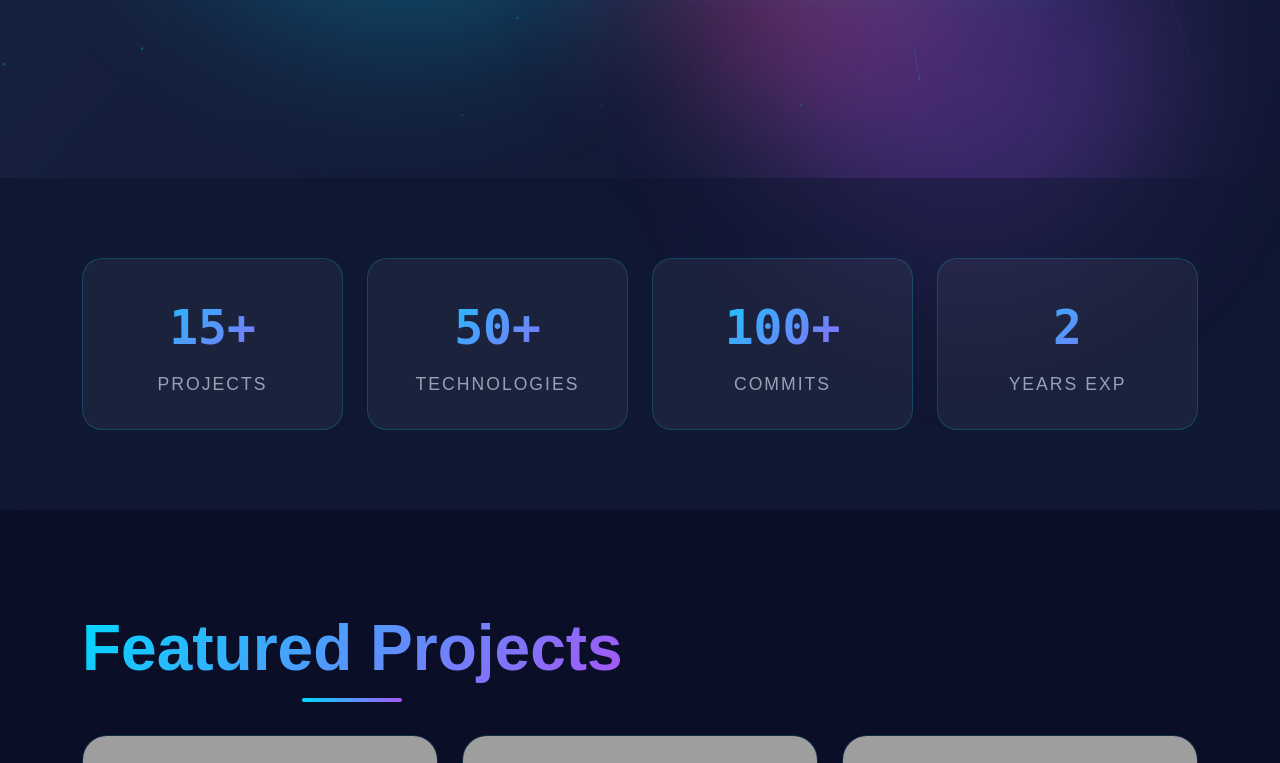
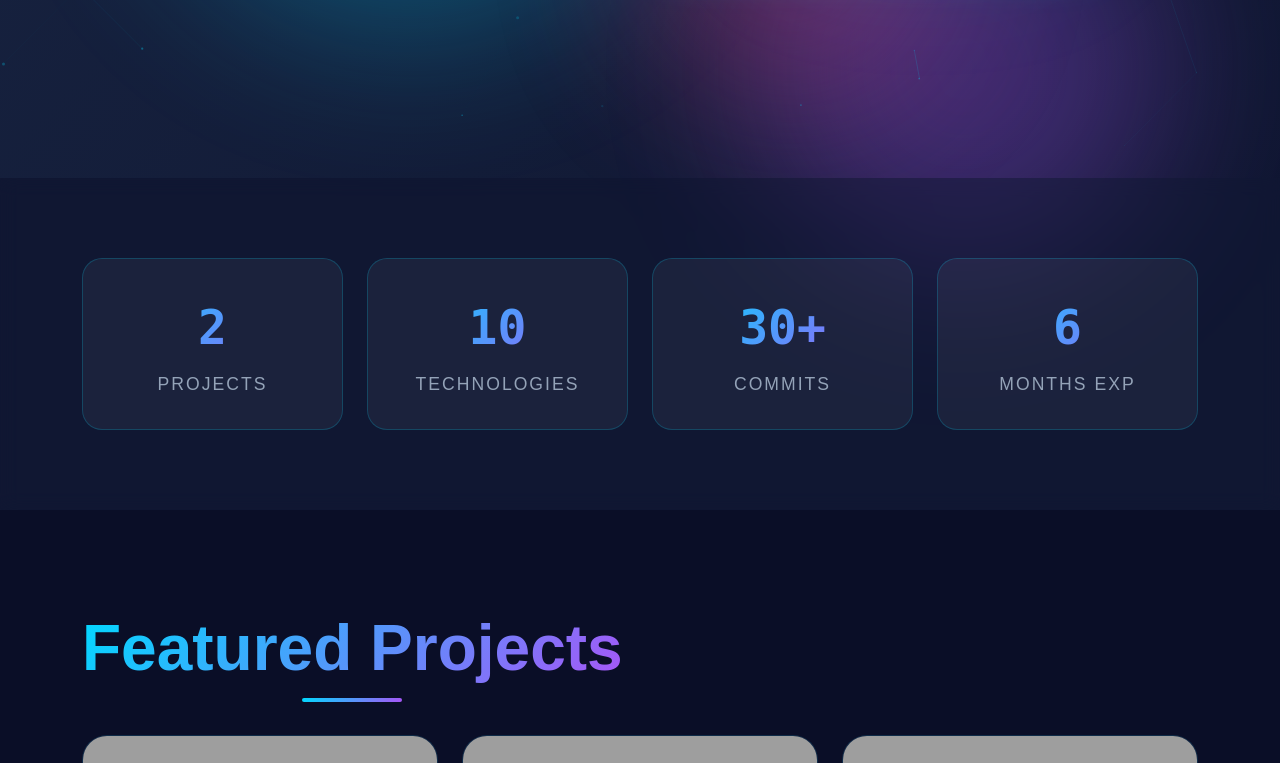
Before and after one commit to Hishamharis/my-portfolio-site, a Django app: page / in a window 1280 px wide. Shown: the part 622-1385 px from the top of the page. Run offline with Django 5.2, Linux system fonts and the light colour scheme; data comes from the database, SQL or seed files in the repository; some libraries are stand-ins or nearby versions; grey boxes are pictures that could not be loaded.

Commit message:
fixed index.html

```diff
--- a/portfolio/templates/portfolio/index.html
+++ b/portfolio/templates/portfolio/index.html
@@ -898,26 +898,26 @@
             <div class="row g-4">
                 <div class="col-md-3 col-6" data-aos="fade-up" data-aos-delay="100">
                     <div class="stat-card">
-                        <div class="stat-number" data-count="15">0</div>
+                        <div class="stat-number" data-count="2">0</div>
                         <div class="stat-label">Projects</div>
                     </div>
                 </div>
                 <div class="col-md-3 col-6" data-aos="fade-up" data-aos-delay="200">
                     <div class="stat-card">
-                        <div class="stat-number" data-count="50">0</div>
+                        <div class="stat-number" data-count="10">0</div>
                         <div class="stat-label">Technologies</div>
                     </div>
                 </div>
                 <div class="col-md-3 col-6" data-aos="fade-up" data-aos-delay="300">
                     <div class="stat-card">
-                        <div class="stat-number" data-count="100">0</div>
+                        <div class="stat-number" data-count="30">0</div>
                         <div class="stat-label">Commits</div>
                     </div>
                 </div>
                 <div class="col-md-3 col-6" data-aos="fade-up" data-aos-delay="400">
                     <div class="stat-card">
-                        <div class="stat-number" data-count="2">0</div>
-                        <div class="stat-label">Years Exp</div>
+                        <div class="stat-number" data-count="6">0</div>
+                        <div class="stat-label">Months Exp</div>
                     </div>
                 </div>
             </div>
```
